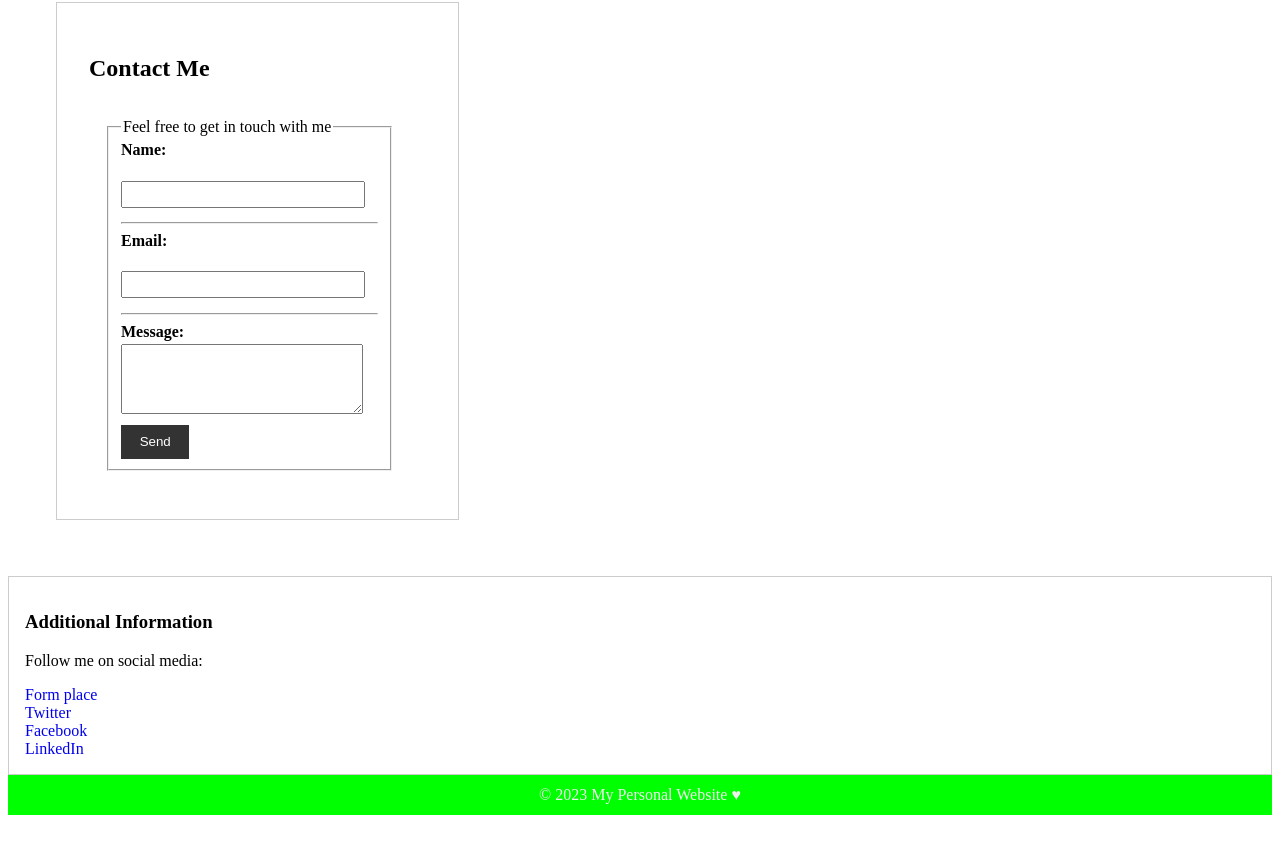
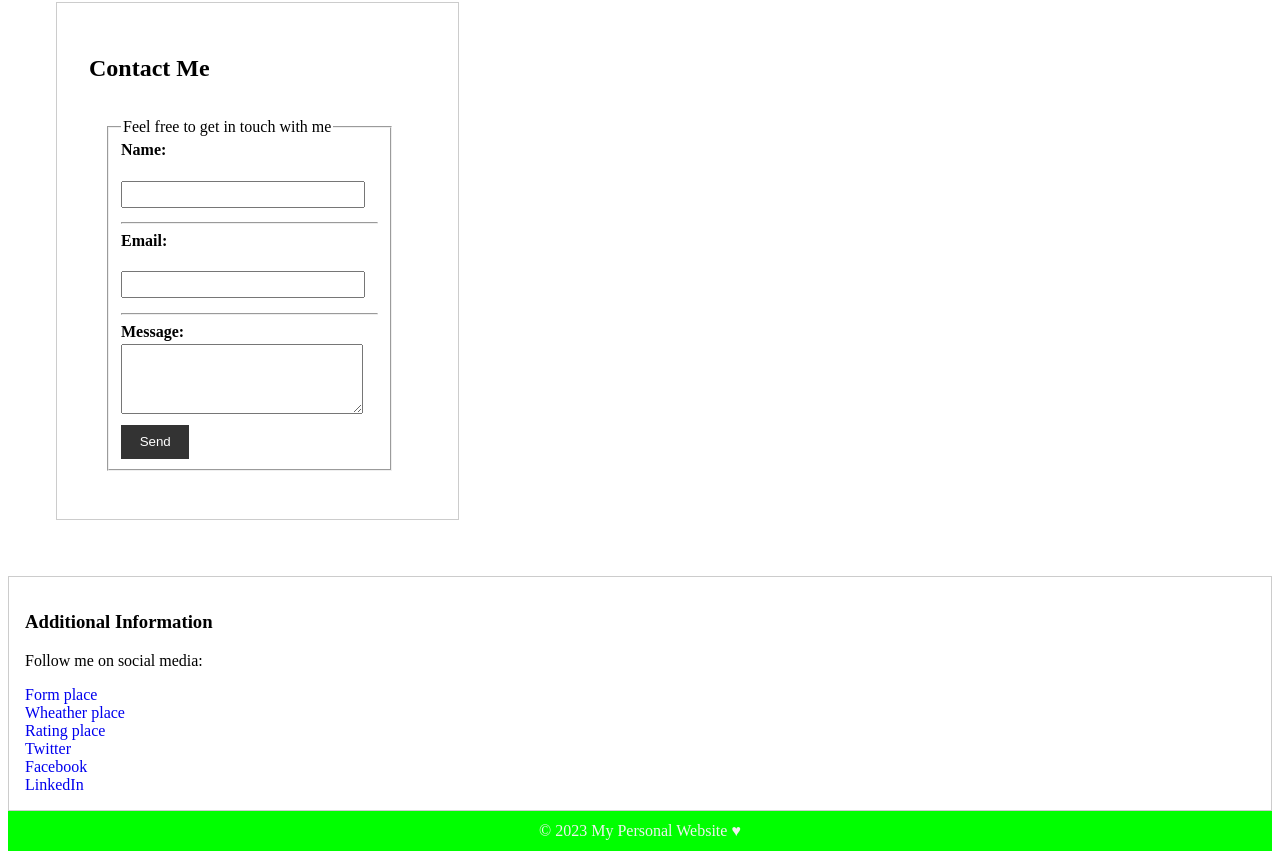
Before and after one commit to mikamek1/cse134B-hw3, a plain HTML site: page index.html in a window 1280 px wide. Shown: the part 779-1638 px from the top of the page. Before the commit the page ends 1602 px from the top, so only its background shows below. Drawn offline with Linux system fonts and the light colour scheme.

Commit message:
Update index.html

```diff
--- a/index.html
+++ b/index.html
@@ -102,6 +102,8 @@ Project about visiting a zoo and providing the most efficient route</pre
       <h3>Additional Information</h3>
       <p>Follow me on social media:</p>
       <a href="form.html">Form place</a><br />
+      <a href="wheather.html">Wheather place</a><br />
+      <a href="rating.html">Rating place</a><br />
       <a href="https://www.twitter.com/">Twitter</a><br />
       <a href="https://www.facebook.com/">Facebook</a><br />
       <a href="https://www.linkedin.com/">LinkedIn</a>
```
